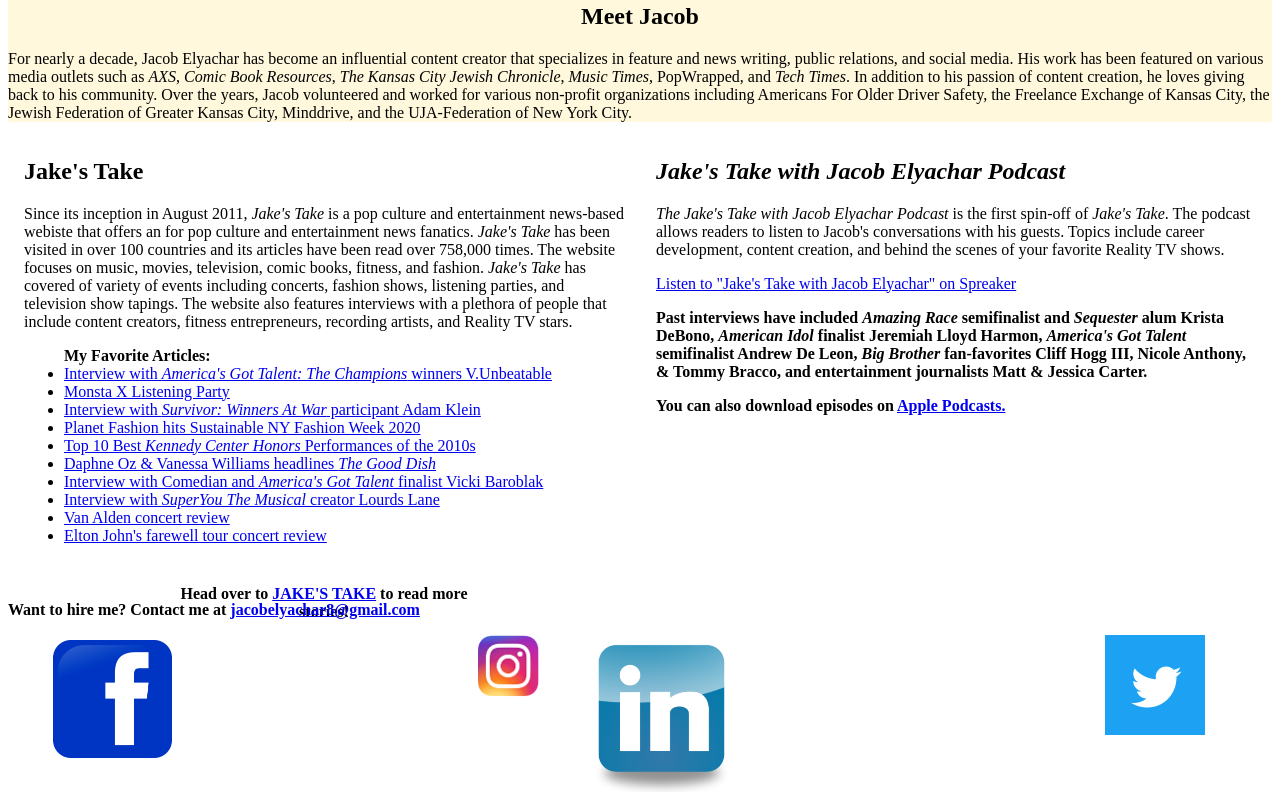
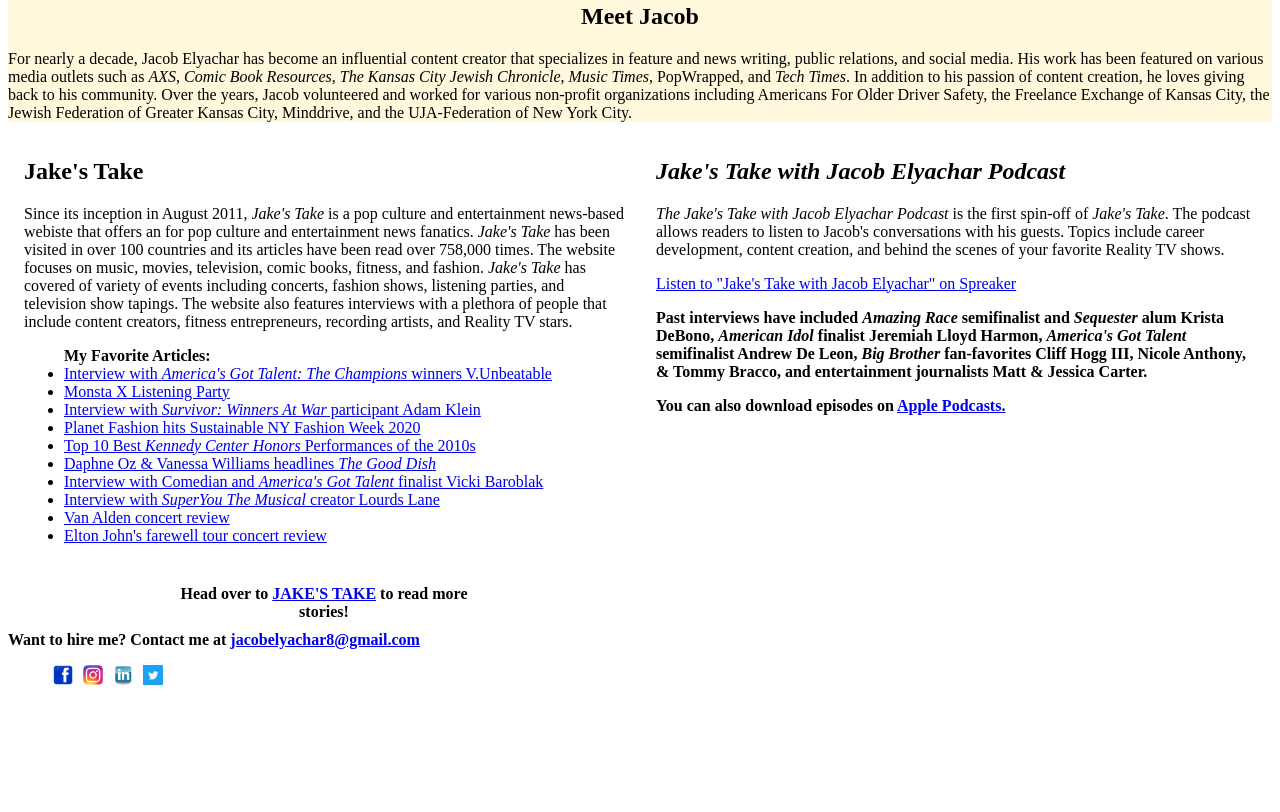
Before and after one commit to JacobElyachar/final-project, a plain HTML site: page index.html in a window 1280 px wide. Shown: the part 409-1221 px from the top of the page. After the commit the page ends 1128 px from the top, so only its background shows below. Drawn offline with Linux system fonts and the light colour scheme; files that its build step writes are made by us from their sources; a script that the page names is missing; files whose address does not match are found by name.

Commit message:
updated the footer

```diff
--- a/styles.css
+++ b/css/styles.css
@@ -44,17 +44,18 @@
   padding-top: 4ßrem;
 }
 
-.socialmedia {
-  width: 30%;
-}
 .footerlinks {
   display: flex;
   flex-direction: row;
 }
+footer {
+  margin-top: 30px;
+}
 .social {
   list-style-type: none;
 }
-.tweet,
-.insta {
-  width: 60%;
+.social a img {
+  width: 20px;
+  height: 20px;
+  margin: 0 5px;
 }
```
Also changed, not shown: photos/Facebooklogo.png (renamed from Facebooklogo.png), photos/Instagramlogo.png (renamed from Instagramlogo.png), photos/Linkedinlogo.png (renamed from Linkedinlogo.png), photos/profilepic.jpg (renamed from profilepic.jpg), photos/twitterlogo.jpg (renamed from twitterlogo.jpg).
